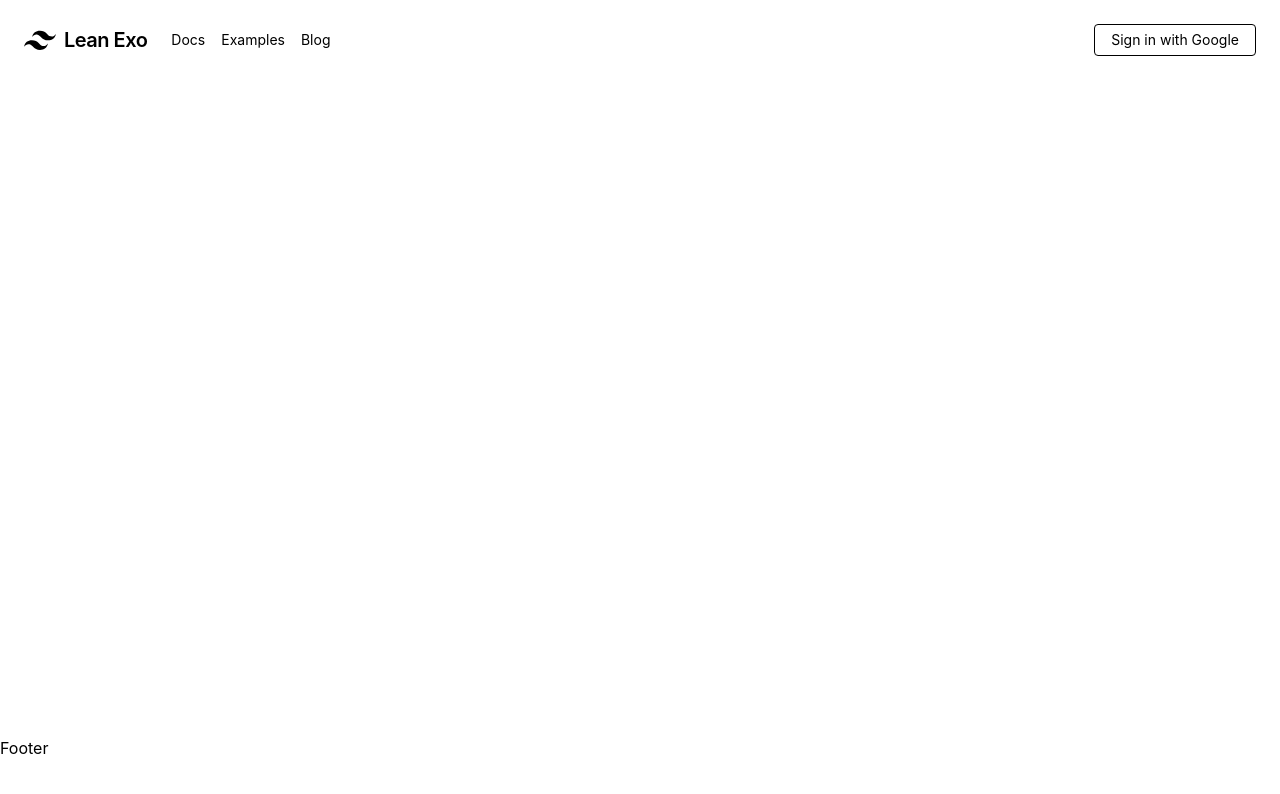
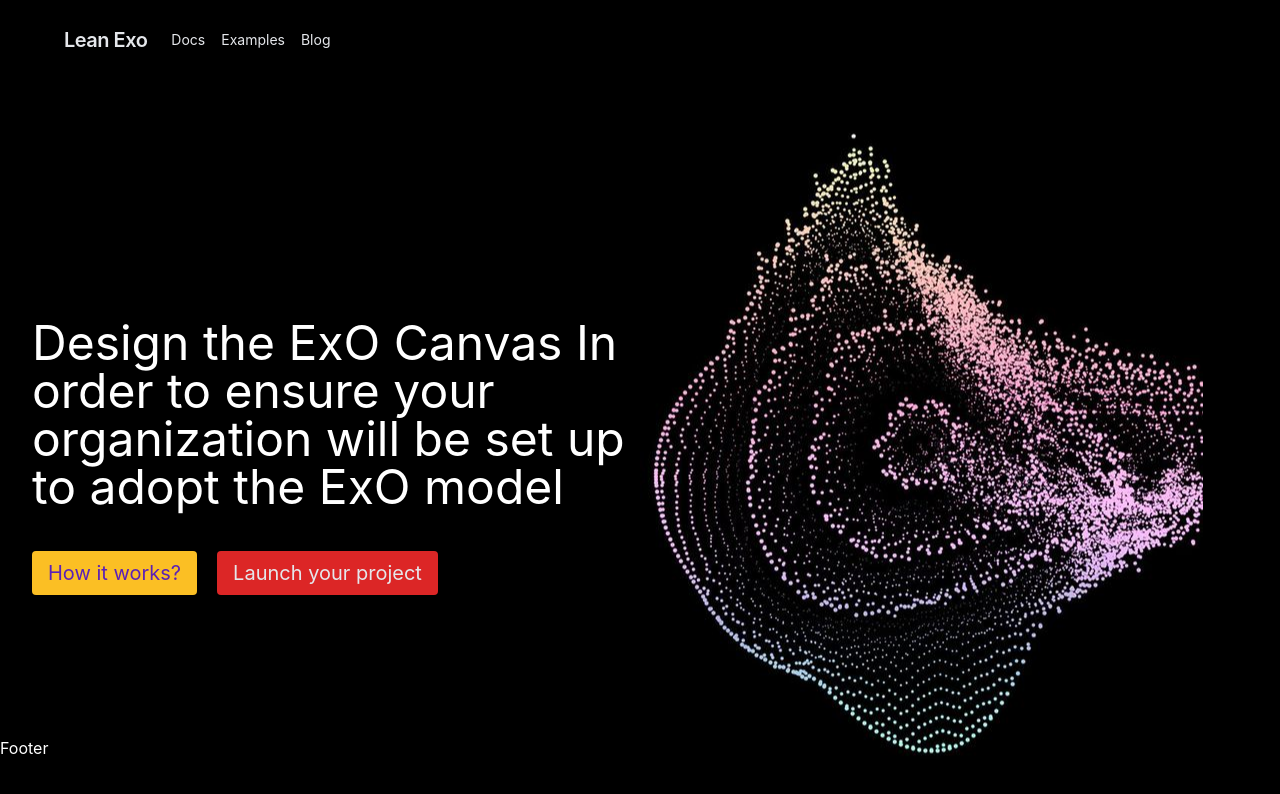
Before and after one commit to resatu/leanexo, a Next.js app: page / in a window 1280 px wide. Shown: the top 794 px of the page. Built offline with nearby package versions, Linux system fonts and the light colour scheme.

Commit message:
landing page implementation

```diff
--- a/components/layout/index.js
+++ b/components/layout/index.js
@@ -4,7 +4,7 @@ import Footer from '../footer'
 
 export default function Layout({ children }) {
     return (
-        <div>
+        <div className="flex flex-col max-w-screen-xl m-auto">
             <Head>
                 <title>
                     Lean ExO
--- a/components/navigation/index.js
+++ b/components/navigation/index.js
@@ -4,8 +4,8 @@ export default function Nav() {
     return (
         <div>
             <nav className={styles.nav}>
-                <div className="flex items-center flex-no-shrink text-black mr-6">
-                    <svg className="h-8 w-8 mr-2" width="54" height="54" viewBox="0 0 54 54" xmlns="http://www.w3.org/2000/svg"><path d="M13.5 22.1c1.8-7.2 6.3-10.8 13.5-10.8 10.8 0 12.15 8.1 17.55 9.45 3.6.9 6.75-.45 9.45-4.05-1.8 7.2-6.3 10.8-13.5 10.8-10.8 0-12.15-8.1-17.55-9.45-3.6-.9-6.75.45-9.45 4.05zM0 38.3c1.8-7.2 6.3-10.8 13.5-10.8 10.8 0 12.15 8.1 17.55 9.45 3.6.9 6.75-.45 9.45-4.05-1.8 7.2-6.3 10.8-13.5 10.8-10.8 0-12.15-8.1-17.55-9.45-3.6-.9-6.75.45-9.45 4.05z" /></svg>
+                <div className="flex items-center flex-no-shrink text-gray-200 mr-6">
+                    <svg className="h-8 w-8 mr-2" width="54" height="54" viewBox="0 0 54 54"> </svg>
                     <span className="font-semibold text-xl tracking-tight">Lean Exo</span>
                 </div>
                 <div className="block lg:hidden">
--- a/components/navigation/index.module.css
+++ b/components/navigation/index.module.css
@@ -1,4 +1,4 @@
 .nav {
     @apply
-    flex items-center justify-between flex-wrap bg-white p-6
+    flex items-center justify-between flex-wrap bg-black p-6 text-gray-200
 }
--- a/pages/index.js
+++ b/pages/index.js
@@ -1,9 +1,27 @@
+import Image from 'next/image'
 import Layout from '../components/layout'
 
 export default function Nav() {
   return (
     <Layout>
-
+      <div className="flex flex-row m-8 justify-between items-center">
+        <div className="flex-1 space-y-10">
+          <div className="text-5xl">
+            <h1>Design the ExO Canvas
+          In order to ensure your organization will be set up to adopt the ExO model </h1>
+          </div>
+          <div className="space-x-5">
+            <button className="bg-yellow-400 text-xl hover:bg-yellow-300 text-purple-800 py-2 px-4 rounded">How it works?</button>
+            <button className="bg-red-600 text-xl hover:bg-red-500 text-gray-200 py-2 px-4 rounded">Launch your project</button>
+          </div>
+        </div>
+        <div className="flex-1">
+          <img
+            src="/images/hero.png"
+            alt="hero image"
+          />
+        </div>
+      </div>
     </Layout>
   )
 }
--- a/styles/globals.css
+++ b/styles/globals.css
@@ -8,6 +8,7 @@ body {
   margin: 0;
   font-family: -apple-system, BlinkMacSystemFont, Segoe UI, Roboto, Oxygen,
     Ubuntu, Cantarell, Fira Sans, Droid Sans, Helvetica Neue, sans-serif;
+  background-color: black;
 }
 
 a {
@@ -18,3 +19,7 @@ a {
 * {
   box-sizing: border-box;
 }
+
+h1 {
+  color: white
+}
```
Also changed, not shown: public/images/hero.png (added).
